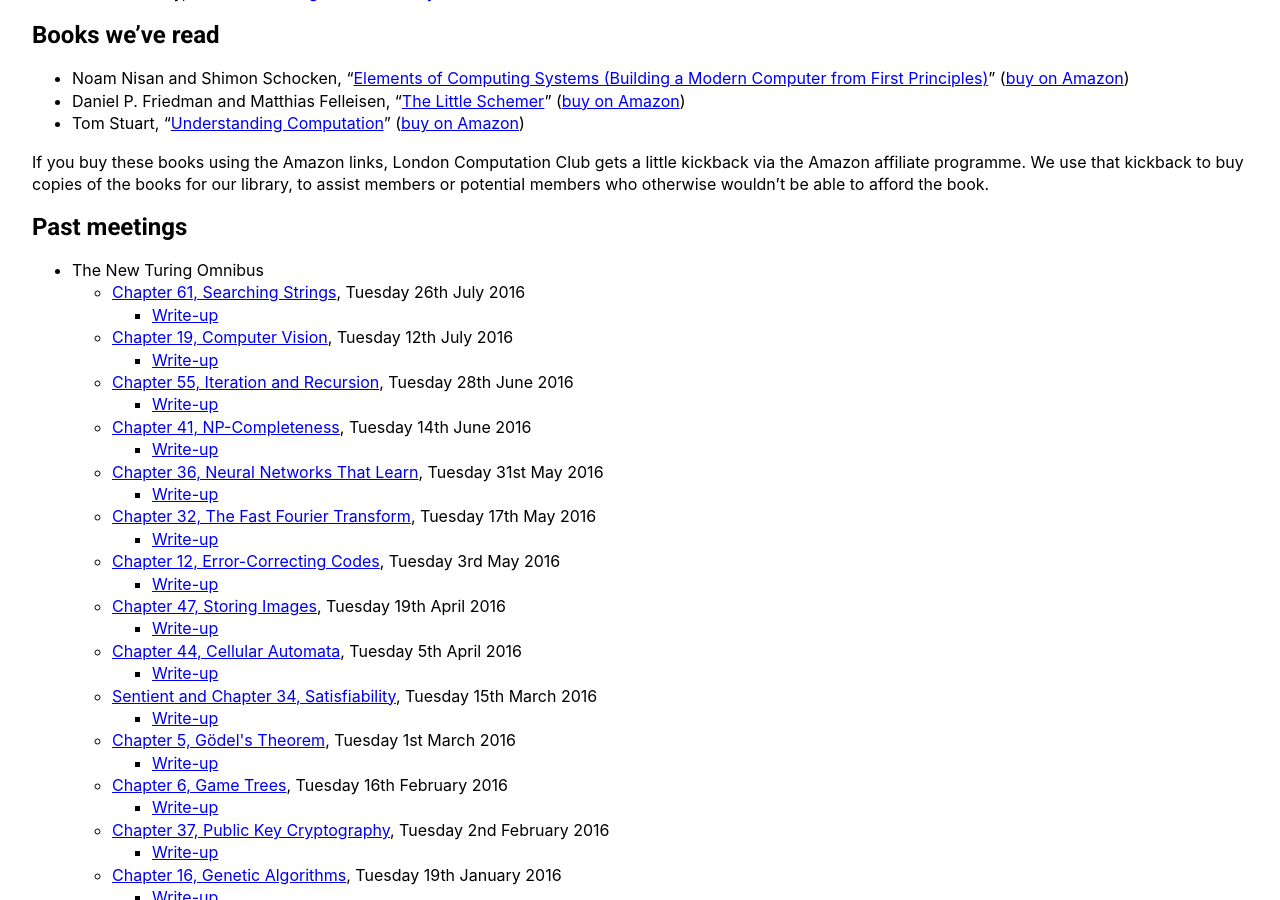
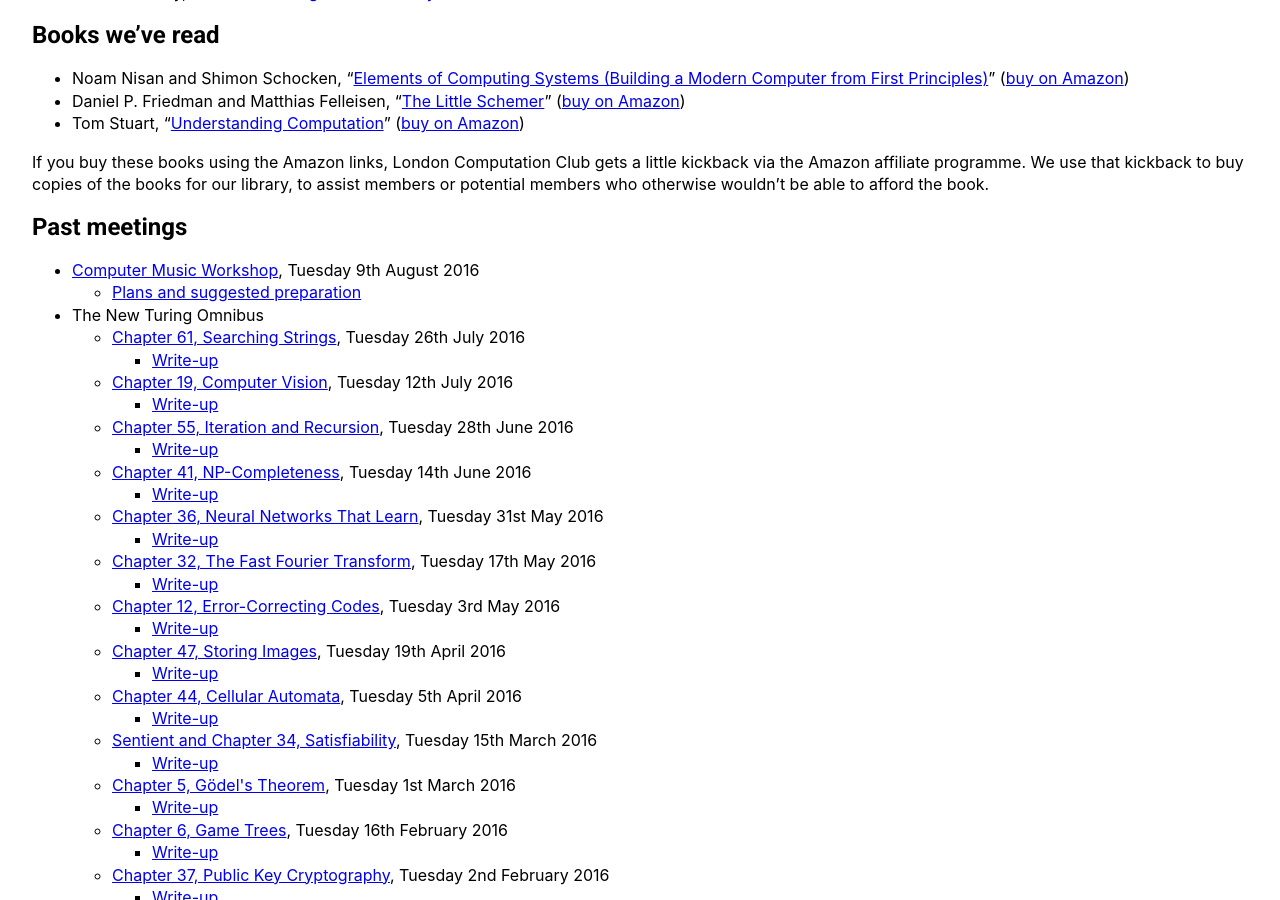
Before and after one commit to computationclub/computationclub.github.io, a Jekyll site: the page built from index.html, in a window 1280 px wide and 900 px high, scrolled down 788 px. Built offline with Jekyll 4.4.1, drawn with Linux system fonts in a browser that asks for light colours.

Commit message:
Add the Computer Music meeting details

```diff
--- a/_data/meetings.yml
+++ b/_data/meetings.yml
@@ -1,3 +1,8 @@
+- date: 2016-08-09
+  title: Computer Music Workshop
+  url: http://lanyrd.com/2016/london-computation-club-computer-music/
+  plans: https://groups.google.com/forum/#!topic/london-computation-club/t6wPLBGjTQA
+
 - date: 2016-07-26
   title: Chapter 61, Searching Strings
   url: http://lanyrd.com/2016/london-computation-club-searching-strings/
```
